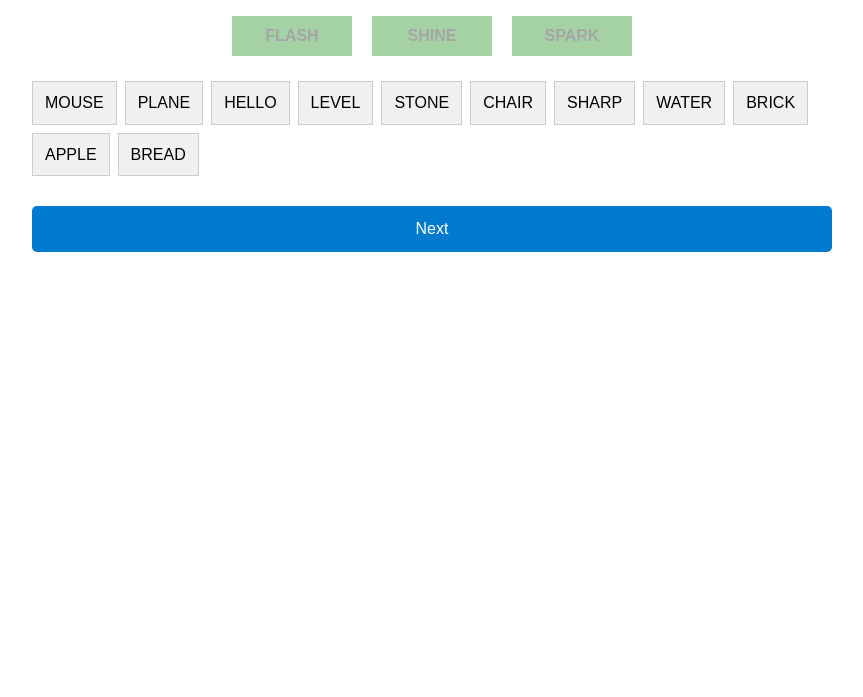
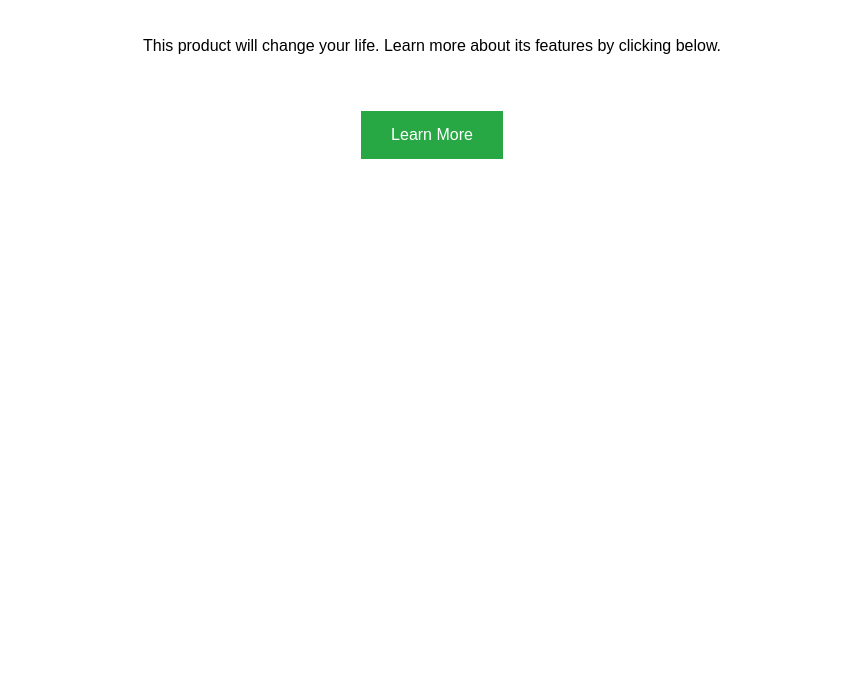
Before and after one commit to lazar-milic-upm/AB-Experiment, a plain HTML site: page versionB.html in a window 1280 px wide. Shown: the part 103-800 px from the top of the page, without its empty margins (208-1071 px from the left). Drawn offline with Linux system fonts and the light colour scheme.

Commit message:
Commit 3

```diff
--- a/script.js
+++ b/script.js
@@ -1,22 +1,18 @@
-document.addEventListener("DOMContentLoaded", () => {
-    const target = "APPLE";
-    const fillerWords = ["CHAIR", "HELLO", "MOUSE", "PLANE", "BRICK", "SHARP", "WATER", "STONE", "LEVEL", "BREAD"];
-    const allWords = [...fillerWords, target].sort(() => 0.5 - Math.random());
+let clickCount = 0;
 
-    const grid = document.getElementById("word-grid");
-    if (grid) {
-        allWords.forEach(word => {
-            const span = document.createElement("span");
-            span.textContent = word;
-            span.onclick = () => {
-            if (word === target) {
-                span.style.backgroundColor = "#90ee90";
-                alert("Correct! Proceed to the next step.");
-            } else {
-                span.style.backgroundColor = "#ffcccb";
-            }
-            };
-            grid.appendChild(span);
-        });
-    }
-  });
+// Track every user click on the page
+document.addEventListener("click", () => {
+    clickCount++;
+});
+
+// Track the Learn More button click
+function trackClick(version) {
+    const timestamp = new Date().toISOString();
+    const data = {
+        version,
+        timestamp,
+        clickCount
+    };
+    localStorage.setItem("ab_click_data", JSON.stringify(data));
+    window.location.href = `survey.html`;
+}
--- a/style.css
+++ b/style.css
@@ -1,62 +1,29 @@
 body {
-    font-family: Arial, sans-serif;
-    padding: 20px;
-    max-width: 800px;
+    font-family: sans-serif;
+    padding: 30px;
+    max-width: 600px;
     margin: auto;
-    line-height: 1.6;
 }
-  h1, h2 {
+.product {
     text-align: center;
 }
-  .target-word {
-    color: darkred;
+.product h1 {
+    padding-bottom: 30px;
 }
-  .grid {
-    display: flex;
-    flex-wrap: wrap;
-    gap: 8px;
+.product p {
+    padding-bottom: 20px;
+}
+.cta-button {
+    padding: 15px 30px;
+    font-size: 16px;
+    border: none;
+    cursor: pointer;
+    color: white;
     margin-top: 20px;
 }
-  .grid span {
-    padding: 8px 12px;
-    background: #f0f0f0;
-    border: 1px solid #ccc;
-    cursor: pointer;
+.cta-button.blue {
+    background-color: #007BFF;
 }
-  .grid span:hover {
-    background: #ddd;
+.cta-button.green {
+    background-color: #28A745;
 }
-  .banner {
-    width: 120px;
-    height: 40px;
-    line-height: 40px;
-    margin: 5px;
-    text-align: center;
-    font-weight: bold;
-    animation: blink 1.5s infinite alternate;
-  }
-  .red { background-color: red; }
-  .green { background-color: green; }
-  .white { color: white; }
-  .black { color: black; }
-  .banners {
-    display: flex;
-    gap: 10px;
-    justify-content: center;
-    margin: 20px 0;
-  }
-  .button {
-    display: block;
-    text-align: center;
-    margin-top: 30px;
-    font-size: 16px;
-    background: #007acc;
-    color: white;
-    padding: 10px;
-    text-decoration: none;
-    border-radius: 5px;
-  }
-  @keyframes blink {
-    from { opacity: 1; }
-    to { opacity: 0.3; }
-  }
--- a/versionB.html
+++ b/versionB.html
@@ -6,18 +6,11 @@
         <link rel="stylesheet" href="style.css">
     </head>
     <body>
-        <h1>Find the word: <span class="target-word">APPLE</span></h1>
-
-        <div class="banners">
-            <div class="banner green black">FLASH</div>
-            <div class="banner green black">SHINE</div>
-            <div class="banner green black">SPARK</div>
-        </div>
-
-        <div id="word-grid" class="grid"></div>
-
-        <a href="survey.html?version=B" class="button">Next</a>
-
-        <script src="script.js"></script>
+        <div class="product">
+            <h1>Amazing Product</h1>
+            <p>This product will change your life. Learn more about its features by clicking below.</p>
+            <button class="cta-button green" onclick="trackClick('B')">Learn More</button>
+          </div>
+          <script src="script.js"></script>
     </body>
 </html>
```
Also changed, not shown: survey.html (+115 -16 lines), versionA.html (+4 -11 lines). Lines whose indentation alone changed are shown as unchanged.
